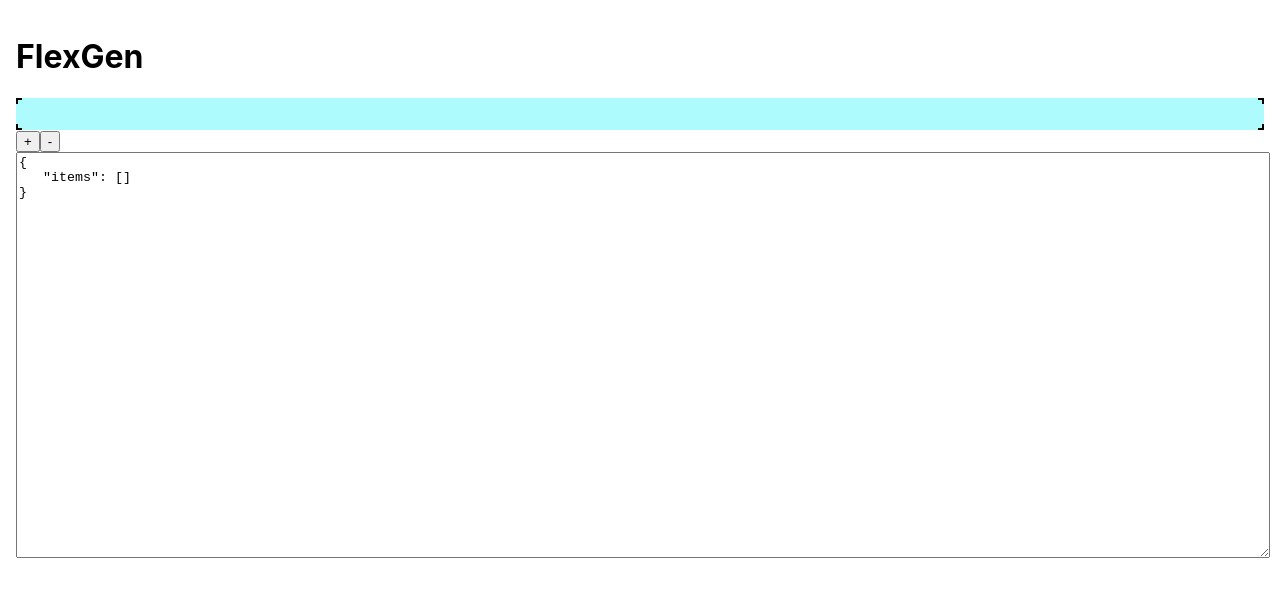
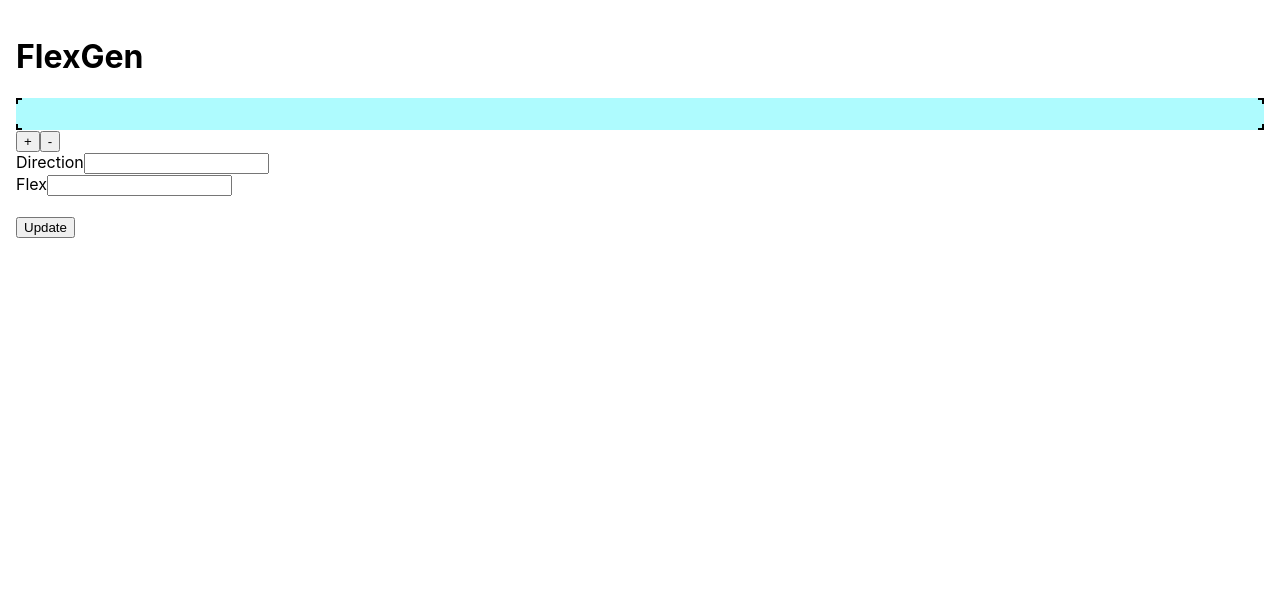
Before and after one commit to dijs/flex, a React (Create React App) app: page / in a window 1280 px wide. Shown: the top 596 px of the page. Built offline with nearby package versions, Linux system fonts and the light colour scheme.

Commit message:
Using multiple states

```diff
--- a/src/App.js
+++ b/src/App.js
@@ -1,5 +1,6 @@
 import React, { useState, useEffect, useContext } from 'react';
 import { get, set, cloneDeep } from 'lodash';
+import Editor from './Editor';
 
 const ActivePathContext = React.createContext();
 
@@ -25,7 +26,7 @@ const basePreview = {
 };
 
 function random(seed) {
-  var x = Math.sin(seed) * 10000;
+  const x = Math.sin(seed) * 10000;
   return x - Math.floor(x);
 }
 
@@ -84,22 +85,6 @@ function Item({ depth = 0, index = 0, items, path = [], ...other }) {
           />
         ))}
     </div>
-  );
-}
-
-function Editor({ data, onChange }) {
-  const [text, setText] = useState(JSON.stringify(data, null, 3));
-  useEffect(() => {
-    setText(JSON.stringify(data, null, 3));
-  }, [data]);
-  return (
-    <textarea
-      onBlur={() => {
-        onChange(JSON.parse(text));
-      }}
-      onChange={e => setText(e.target.value)}
-      value={text}
-    />
   );
 }
 
--- /dev/null
+++ b/src/Editor.js
@@ -0,0 +1,29 @@
+import React, { useState, useEffect } from 'react';
+
+function input(name, value, setter) {
+  return (
+    <label>
+      {name}
+      <input type="text" value={value} onChange={e => setter(e.target.value)} />
+    </label>
+  );
+}
+
+export default function Editor({ data, onChange }) {
+  const [flexDirection, setFlexDirection] = useState(data.flexDirection || '');
+  const [flex, setFlex] = useState(data.flex || '');
+  useEffect(() => {
+    setFlexDirection(data.flexDirection || '');
+    setFlex(data.flex || '');
+  }, [data]);
+  return (
+    <div className="editor">
+      {input('Direction', flexDirection, setFlexDirection)}
+      {input('Flex', flex, setFlex)}
+      <br />
+      <button onClick={() => onChange({ ...data, flexDirection, flex })}>
+        Update
+      </button>
+    </div>
+  );
+}
--- a/src/index.css
+++ b/src/index.css
@@ -55,7 +55,6 @@ code {
   border-right: 2px solid black;
 }
 
-textarea {
-  width: 100%;
-  height: 400px;
+.editor label {
+  display: block;
 }
```
